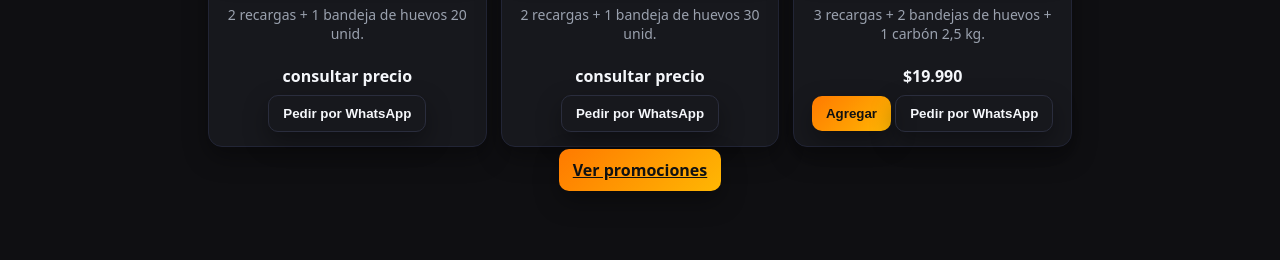
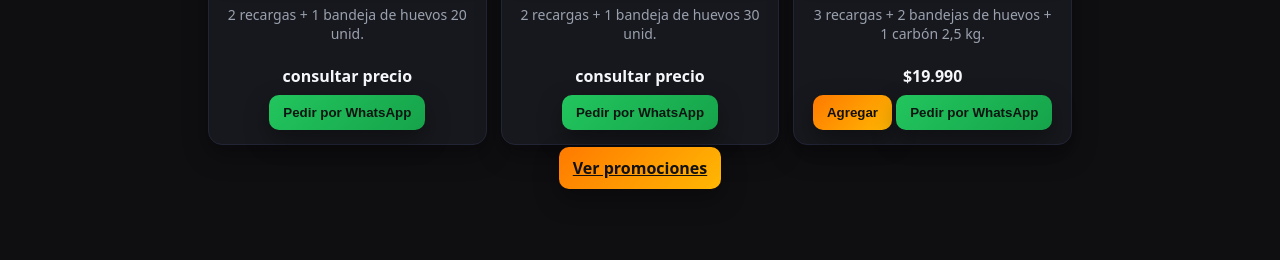
Before and after one commit to SangsterPrime/Distribuidora-Oeste, a plain HTML site: page index.html in a window 1280 px wide. Shown: the part 673-933 px from the top of the page. Drawn offline with Linux system fonts and the light colour scheme.

Commit message:
V.0.0.8
cambio de color a pedir por wsp

```diff
--- a/assets/css/estilo.css
+++ b/assets/css/estilo.css
@@ -40,6 +40,20 @@ body{
 .icon-btn{background:transparent;border:0;color:var(--text);font-size:18px;cursor:pointer}
 .badge{background:var(--brand);color:#111;border-radius:999px;padding:2px 8px;margin-left:6px;font-weight:800}
 .badge--bump{animation:badgeBump .35s ease}
+
+/* WhatsApp: hacer el botón de pedir más visible y armónico */
+.btn.pedir-wsp,
+.btn--ghost.pedir-wsp{
+	background:linear-gradient(135deg, var(--ok), #16a34a);
+	color:#0d1512;
+	border:0;
+}
+.btn.pedir-wsp:hover{filter:brightness(1.06)}
+.btn.pedir-wsp:focus-visible{
+	outline:2px solid rgba(34,197,94,.6);
+	outline-offset:2px;
+	box-shadow:0 0 0 3px rgba(34,197,94,.25), var(--shadow);
+}
 
 .hero{display:grid;place-items:center;min-height:46vh;
 	background:radial-gradient(800px 400px at 80% -20%, rgba(0,153,255,.18), transparent 60%);
```
